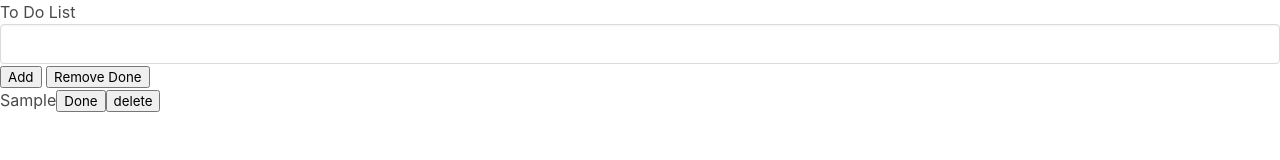
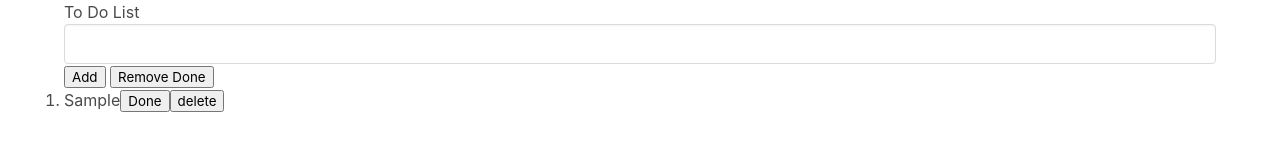
Before and after one commit to bugger69/ToDoListWidget, a website: page index.html in a window 1280 px wide. Both pictures are taken after typing "Sample" into the empty fields and a click on the button "Add". Drawn offline with nearby package versions, Linux system fonts and the light colour scheme.

Commit message:
more tweaks

```diff
--- a/app.js
+++ b/app.js
@@ -43,6 +43,7 @@ submit.addEventListener('click', () => {
         li.append(span);
         li.append(done);
         li.append(del);
+        li.classList.add('cont');
         btnRole(del);
         btnRole(done);
         todolist.append(li);
--- a/index.html
+++ b/index.html
@@ -9,7 +9,7 @@
     <link rel="stylesheet" href="styles.css" />
   </head>
   <body>
-    <div>
+    <div class = "container">
       <div class="driver">
         <span>To Do List</span>
         <input type="text" class="input" />
```
